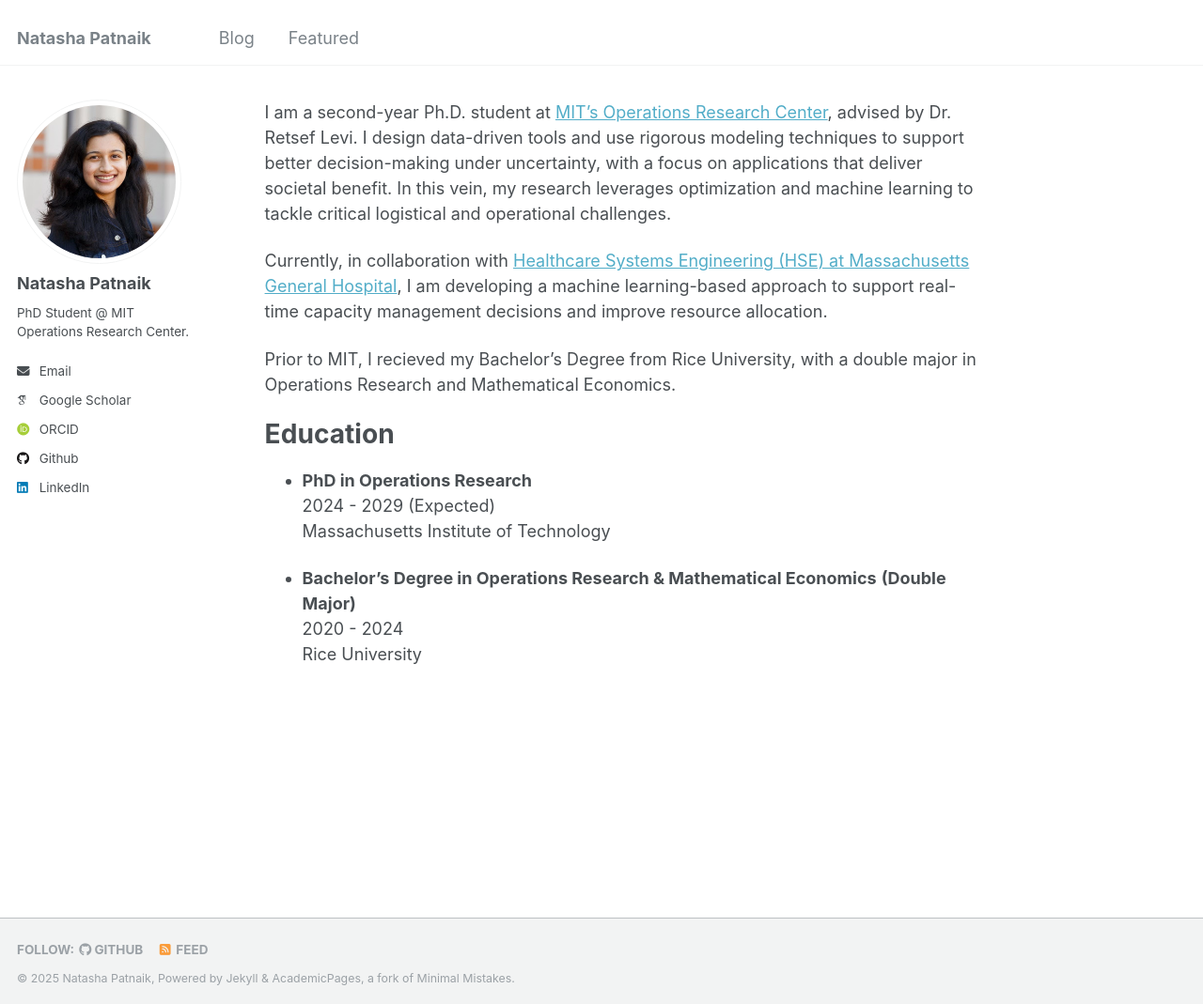
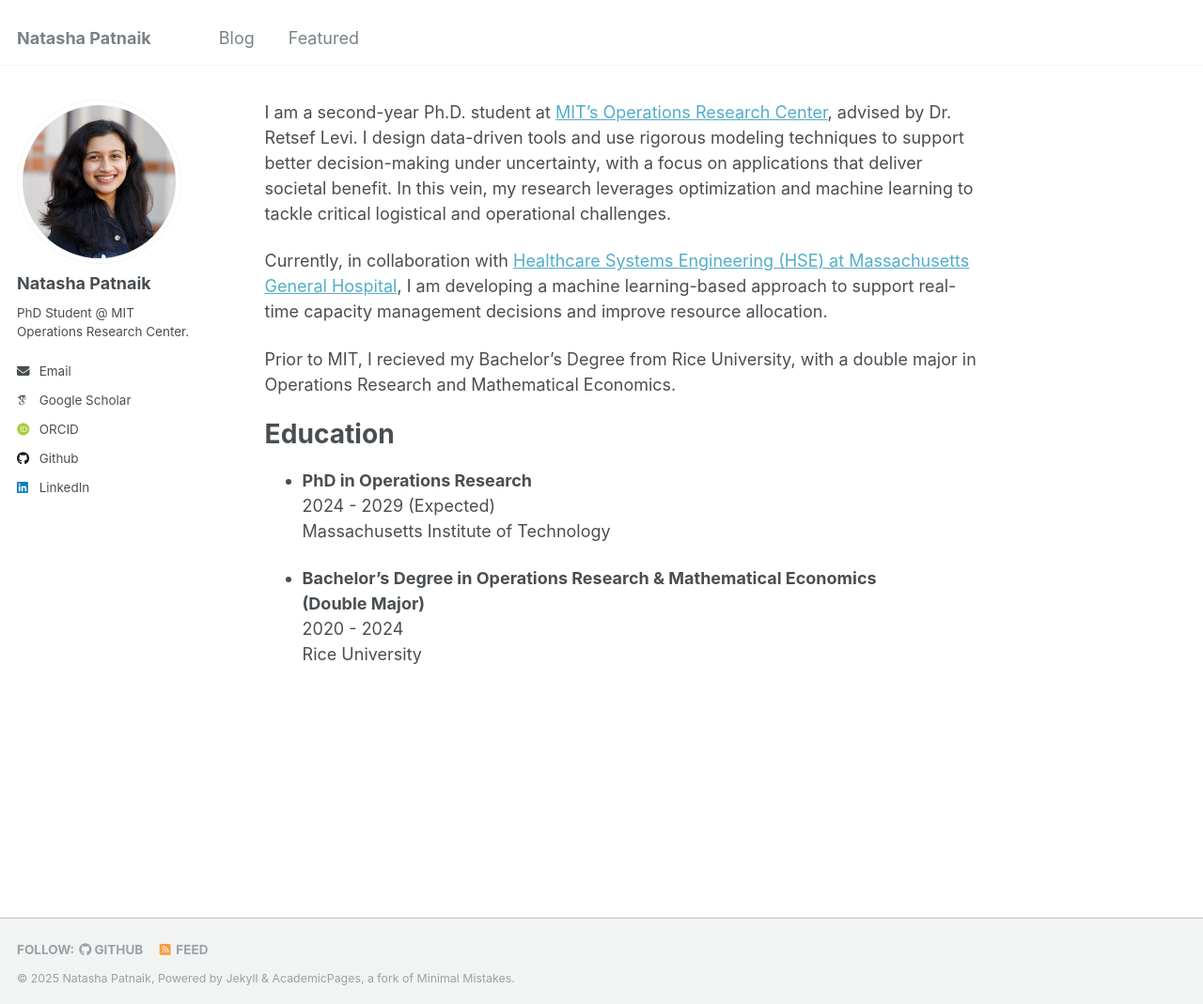
Before and after one commit to natasha-patnaik-321/natasha-patnaik-321.github.io, a Jekyll site: the page built from _pages/about.md, in a window 1280 px wide and 1069 px high. Shown: the whole window at 94% size. Built offline with Jekyll 4.4.1, drawn with Linux system fonts in a browser that asks for light colours; some web fonts are replaced.

Commit message:
New line

```diff
--- a/_pages/about.md
+++ b/_pages/about.md
@@ -19,7 +19,7 @@ Education
   2024 - 2029 (Expected) \
   Massachusetts Institute of Technology
 
-- **Bachelor's Degree in Operations Research & Mathematical Economics**
+- **Bachelor's Degree in Operations Research & Mathematical Economics** \
   **(Double Major)** \
   2020 - 2024 \
   Rice University
```
